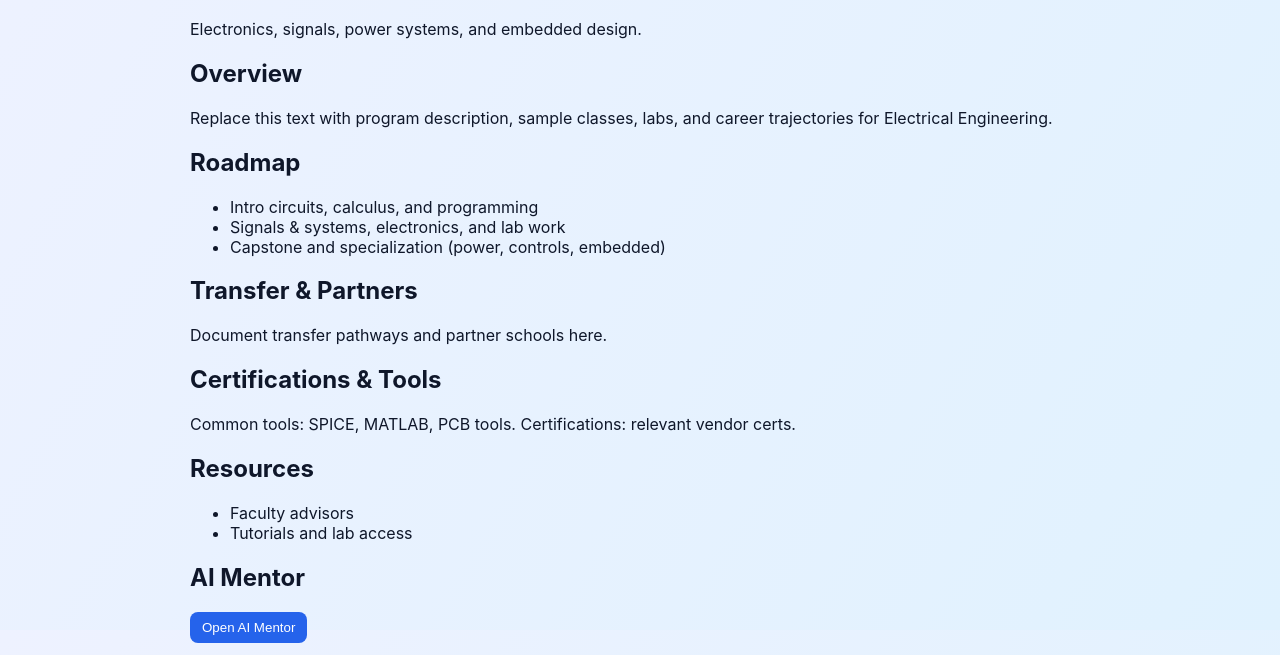
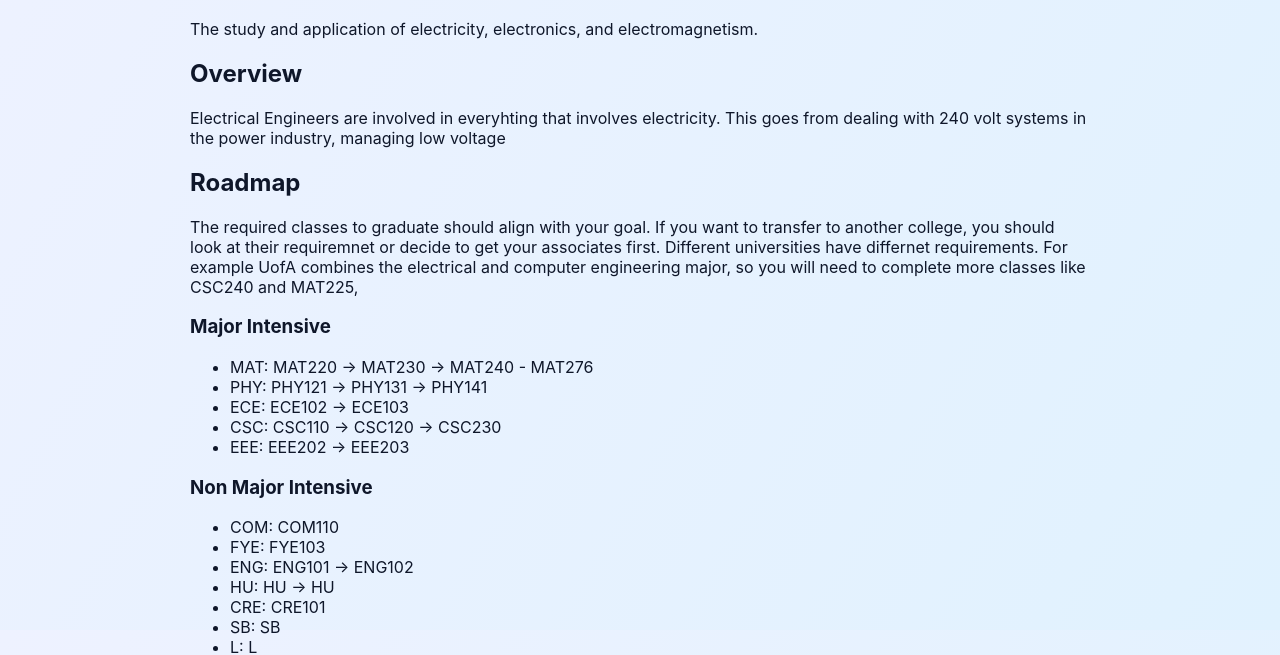
Before and after one commit to JayJayCsC110AB/Estrella-Mountain-Community-College-SHPE, a website: page public/electrical.html in a window 1280 px wide. Shown: the part 170-825 px from the top of the page. Drawn offline with Linux system fonts and the light colour scheme.

Commit message:
Removed EMCC from the index and about pages since we are not official yet. Added/ Experimented with the Electrical Engineering page.

```diff
--- a/public/electrical.html
+++ b/public/electrical.html
@@ -21,21 +21,39 @@
     <main class="major-page container">
       <header style="margin-bottom:18px">
         <h1>Electrical Engineering</h1>
-        <p class="muted">Electronics, signals, power systems, and embedded design.</p>
+        <p class="muted">The study and application of electricity, electronics, and electromagnetism.</p>
       </header>
 
       <section>
         <h2>Overview</h2>
-        <p>Replace this text with program description, sample classes, labs, and career trajectories for Electrical Engineering.</p>
+        <p>Electrical Engineers are involved in everyhting that involves electricity. This goes from dealing with 240 volt systems in the power industry, managing low voltage  </p>
       </section>
 
       <section>
         <h2>Roadmap</h2>
-        <ul>
-          <li>Intro circuits, calculus, and programming</li>
-          <li>Signals & systems, electronics, and lab work</li>
-          <li>Capstone and specialization (power, controls, embedded)</li>
-        </ul>
+        <p>The required classes to graduate should align with your goal. If you want to transfer to another college, you should look at their requiremnet or decide to get your
+          associates first. Different universities have differnet requirements. For example UofA combines the electrical and computer engineering major, so you will need to
+          complete more classes like CSC240 and MAT225,
+        </p>
+          <h3>Major Intensive</h3>
+          <ul>
+            <li>MAT: MAT220 -> MAT230 -> MAT240 - MAT276</li>
+            <li>PHY: PHY121 -> PHY131 -> PHY141</li>
+            <li>ECE: ECE102 -> ECE103</li>
+            <li>CSC: CSC110 -> CSC120 -> CSC230</li>
+            <li>EEE: EEE202 -> EEE203</li>
+          </ul>
+          <h3>Non Major Intensive</h3>
+          <ul>
+            <li>COM: COM110</li>
+            <li>FYE: FYE103</li>
+            <li>ENG: ENG101 -> ENG102</li>
+            <li>HU: HU -> HU</li>
+            <li>CRE: CRE101</li>
+            <li>SB: SB</li>
+            <li>L: L</li>
+          </ul>
+
       </section>
 
       <section>
```
Also changed, not shown: public/about.html (+1 -1 lines), public/index.html (+1 -1 lines), README.md.
